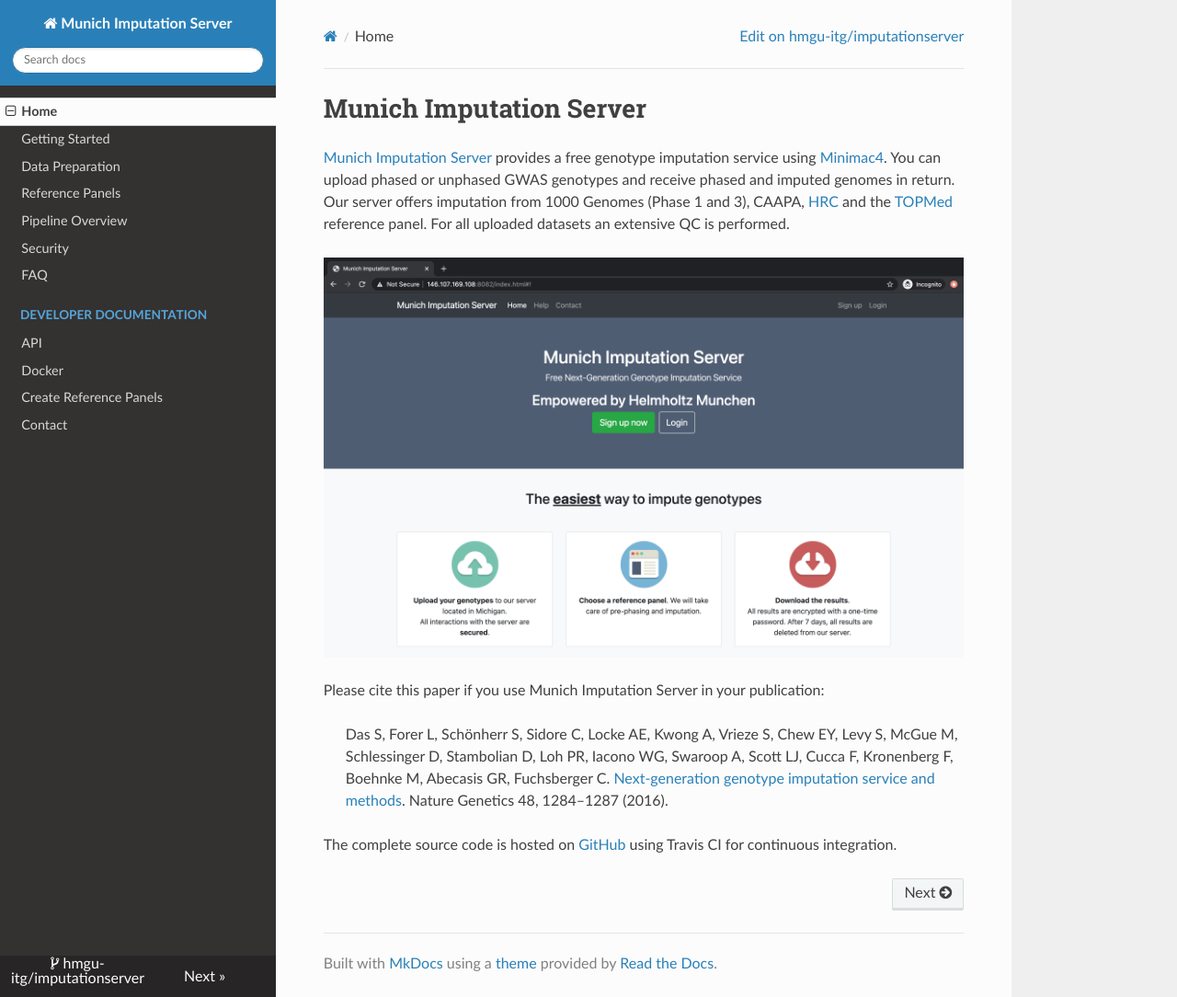
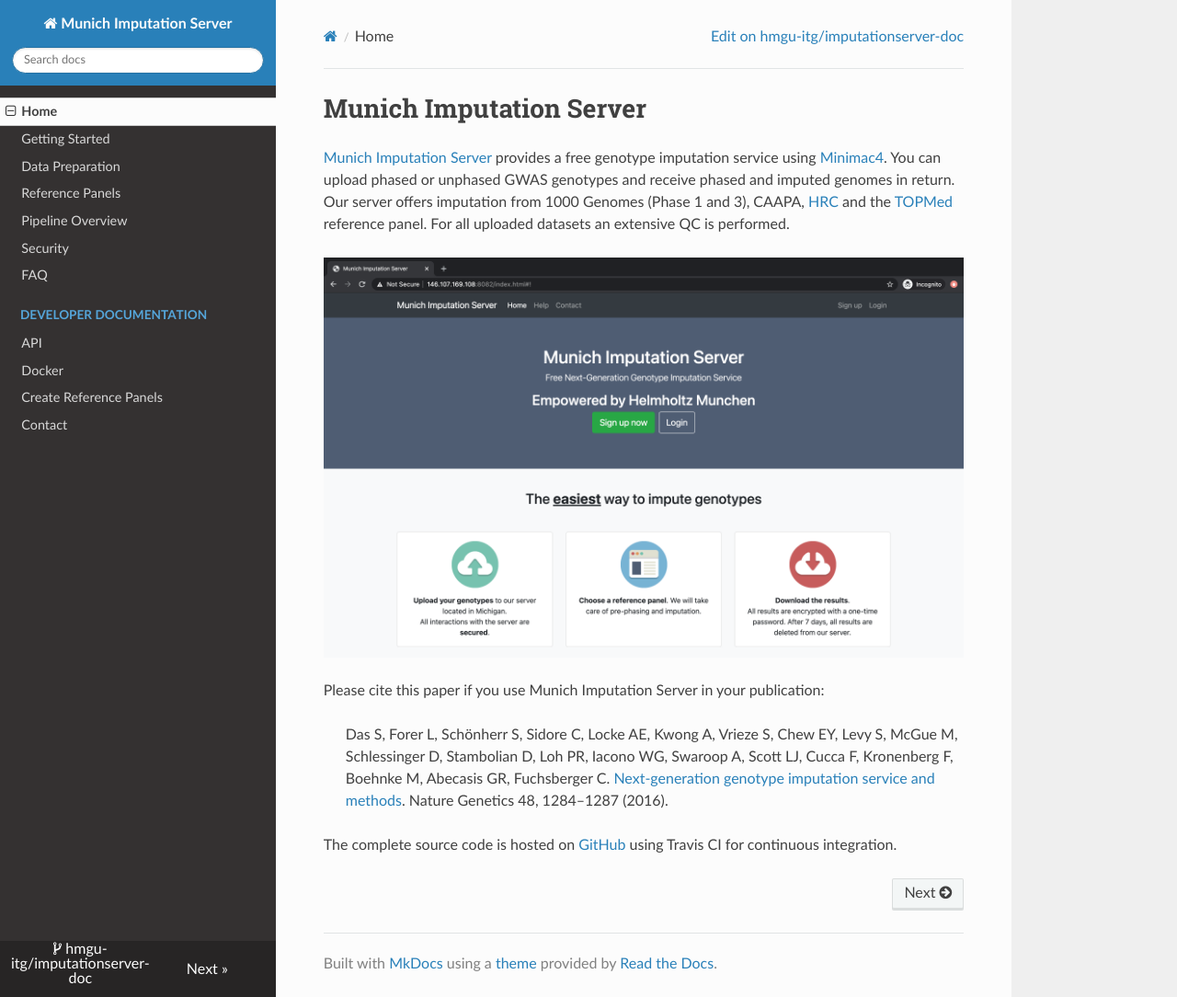
Before and after one commit to hmgu-itg/imputationserver-doc, an MkDocs documentation site: the page built from docs/index.md, in a window 1280 px wide and 1084 px high. Shown: the whole window at 92% size. Built offline with MkDocs 1.6.1, drawn with Linux system fonts in a browser that asks for light colours; nearby versions of some CDN libraries.

Commit message:
Update mkdocs.yml

```diff
--- a/mkdocs.yml
+++ b/mkdocs.yml
@@ -16,14 +16,14 @@ nav:
   - Create Reference Panels: create-reference-panels.md
 - Contact: contact.md
 
-repo_name: hmgu-itg/imputationserver
-repo_url: https://github.com/hmgu-itg/imputationserver
+repo_name: hmgu-itg/imputationserver-doc
+repo_url: https://github.com/hmgu-itg/imputationserver-doc
 edit_uri: edit/master/docs
 
 extra:
   social:
     - icon: fontawesome/brands/github-alt
-      link: https://github.com/hmgu-itg/imputationserver
+      link: https://github.com/hmgu-itg/imputationserver-doc
 
 markdown_extensions:
     - toc:
```
